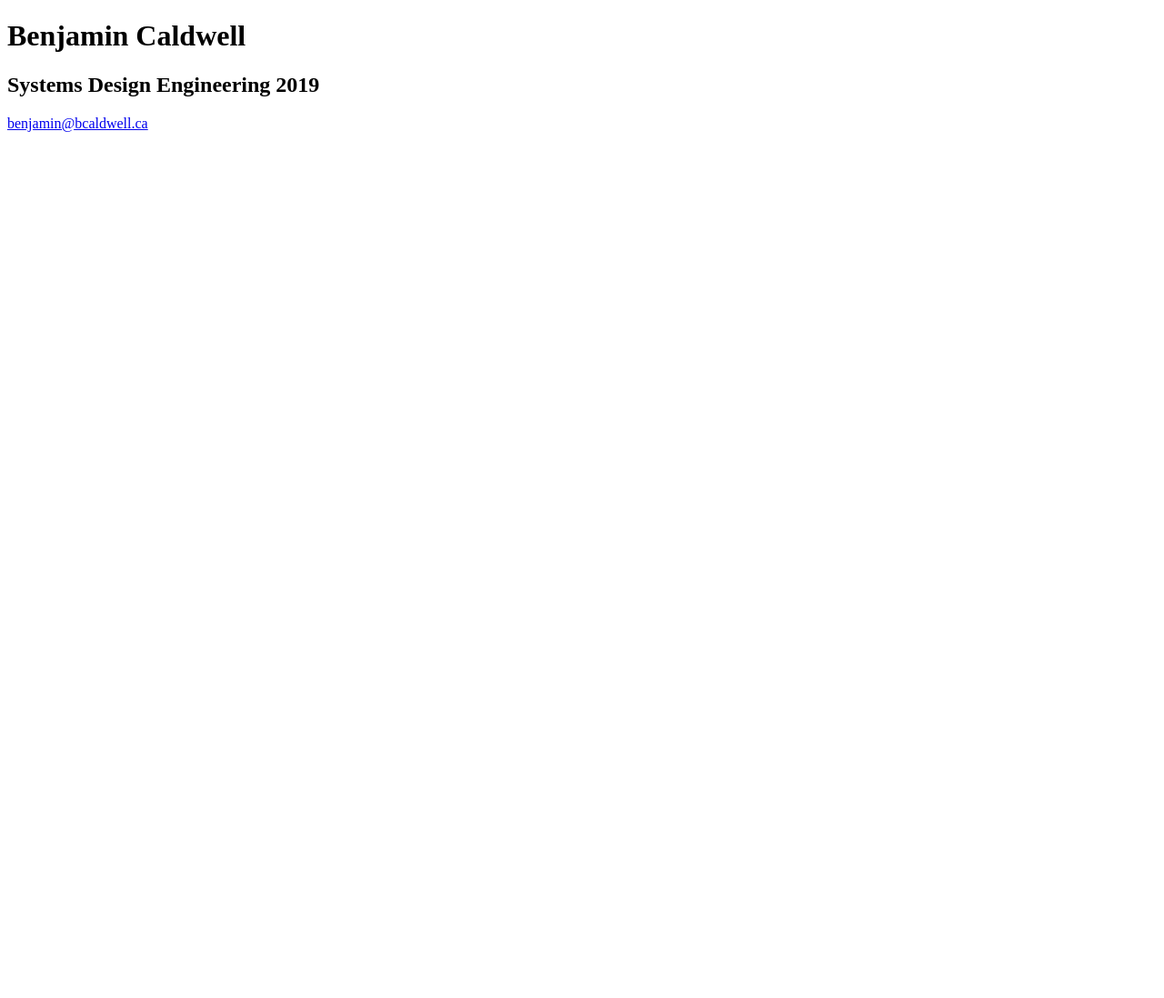
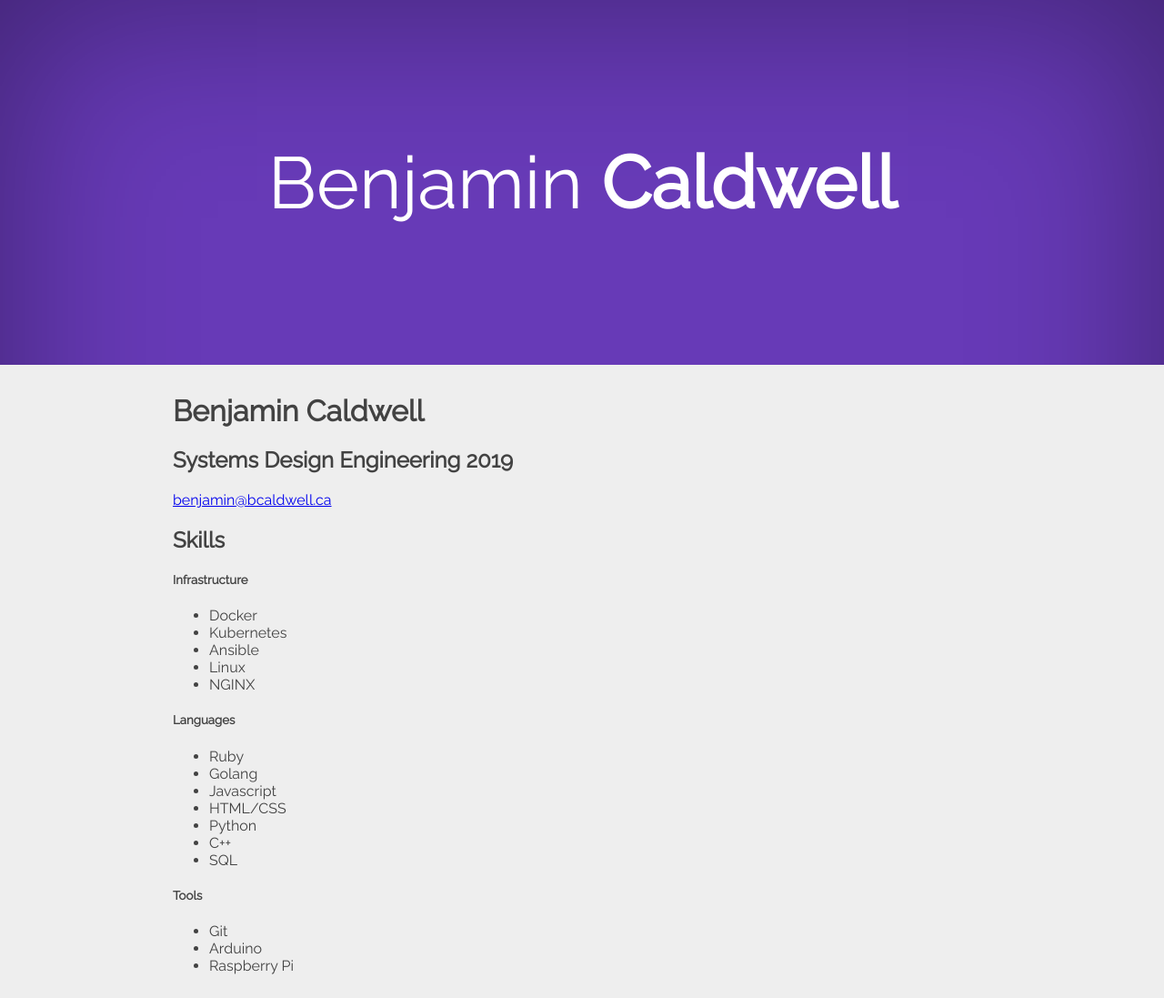
Before and after one commit to benjamincaldwell/benjamincaldwell.github.io, a Jekyll site: the page built from index.md, in a window 1280 px wide. Shown: the whole page at 91% size. Built offline with Jekyll 4.4.1, drawn with Linux system fonts in a browser that asks for light colours; our own code applies the rules of GitHub Pages for plain Markdown files; before the commit the page ends 900 px from its top, so only the background shows below that.

Commit message:
I guess some color is okay

```diff
--- a/_config.yml
+++ b/_config.yml
@@ -27,6 +27,11 @@ markdown: kramdown
 theme: minima
 gems:
   - jekyll-feed
+
+sass:
+  sass_dir: _sass
+  style: compressed
+
 exclude:
   - Gemfile
   - Gemfile.lock
--- a/_layouts/default.html
+++ b/_layouts/default.html
@@ -6,8 +6,11 @@
     <title>{{ site.title }}</title>
     <meta name="viewport" content="width=device-width, initial-scale=1">
 
+    <link href="/assets/styles.css" rel='stylesheet' type='text/css'>
     <link href='https://fonts.googleapis.com/css?family=Open+Sans:400,700' rel='stylesheet' type='text/css'>
     <link href='https://maxcdn.bootstrapcdn.com/font-awesome/4.7.0/css/font-awesome.min.css' rel='stylesheet' type='text/css'>
+
+    <link href="https://fonts.googleapis.com/css?family=Raleway" rel="stylesheet">
   </head>
 
   <body>
--- a/_layouts/home.html
+++ b/_layouts/home.html
@@ -2,4 +2,12 @@
 layout: default
 ---
 
-{{ content }}
+<div class="home-header">
+  <h1>Benjamin <b>Caldwell</b></h1>
+</div>
+
+<div class="home-body">
+  <div class="container">
+  {{ content }}
+  </div>
+</div>
--- /dev/null
+++ b/_sass/_base.scss
@@ -0,0 +1,38 @@
+body {
+  background-color: $background-color;
+  color: $text-color;
+
+  box-shadow: inset 0 0 200px rgba(0, 0, 0, 0.4);
+
+  font-family: 'Raleway', sans-serif;
+  text-align: center;
+
+  margin: 0;
+  padding: 0;
+
+}
+
+.home-header {
+  padding: 100px;
+
+  h1 {
+    font-weight: lighter;
+    font-size: 80px;
+  }
+
+}
+
+.home-body {
+  background-color: $body-background;
+  color: $body-color;
+
+  text-align: left;
+}
+
+.container {
+  max-width: 900px;
+  padding: 10px;
+  margin: auto;
+  font-size: 20;
+  font-weight: 300;
+}
--- /dev/null
+++ b/_sass/_vars.scss
@@ -0,0 +1,12 @@
+$black: #424242;
+$white: #ffffff;
+
+$color-2: #222222;
+$color-4: #444444;
+$color-6: #666666;
+
+$background-color: #673AB7;
+$text-color: #ffffff;
+
+$body-background: #eeeeee;
+$body-color: #424242;
--- /dev/null
+++ b/assets/styles.scss
@@ -0,0 +1,7 @@
+---
+# Only the main Sass file needs front matter (the dashes are enough)
+---
+
+
+@import "_vars.scss";
+@import "_base.scss";
--- a/index.md
+++ b/index.md
@@ -10,3 +10,25 @@ layout: home
 ## Systems Design Engineering 2019
 
 [benjamin@bcaldwell.ca](mailto:benjamin@bcaldwell.ca)
+
+## Skills
+##### Infrastructure
+- Docker
+- Kubernetes
+- Ansible
+- Linux
+- NGINX
+
+##### Languages
+- Ruby
+- Golang
+- Javascript
+- HTML/CSS
+- Python
+- C++
+- SQL
+
+##### Tools
+- Git
+- Arduino
+- Raspberry Pi
```
